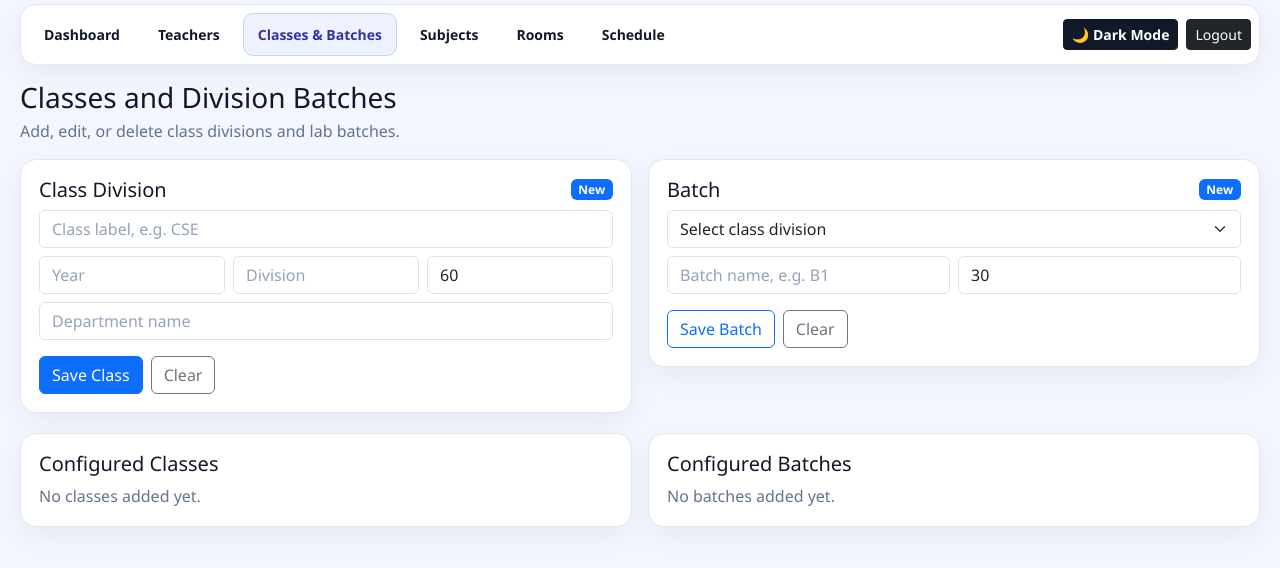
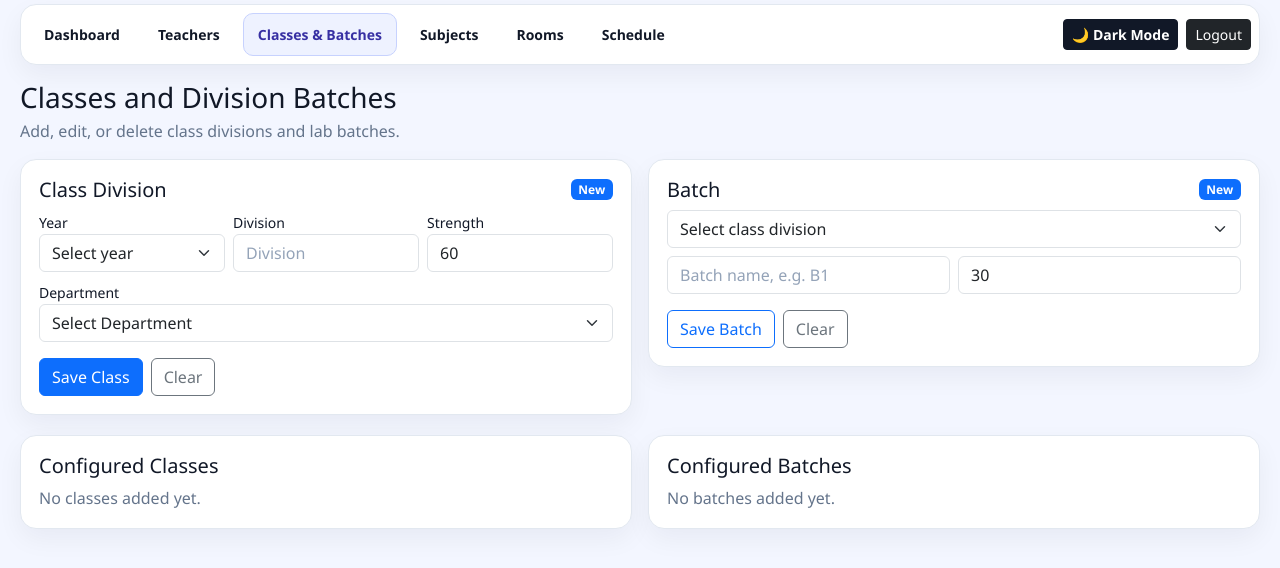
Before and after one commit to Devendraa500/Ai-Based-Timetable-generator, a Flask app: page /classes in a window 1280 px wide. Shown: the part 134-702 px from the top of the page. Run offline with Flask 3, Linux system fonts and the light colour scheme; the visitor is signed in with stand-in values (Sample User, id 1); data that the repository does not hold is empty.

Commit message:
Task 1,2 and 3 completed(Added dropdowns to department)

```diff
--- a/templates/classes.html
+++ b/templates/classes.html
@@ -11,13 +11,35 @@
                 <span id="classModeBadge" class="badge text-bg-primary">New</span>
             </div>
             <input type="hidden" id="class_edit_id">
-            <input id="name" class="form-control mb-2" placeholder="Class label, e.g. CSE">
             <div class="row g-2 mb-2">
-                <div class="col-md-4"><input id="year" type="number" min="1" max="4" class="form-control" placeholder="Year"></div>
-                <div class="col-md-4"><input id="division" class="form-control" placeholder="Division"></div>
-                <div class="col-md-4"><input id="strength" type="number" min="1" class="form-control" value="60" placeholder="Strength"></div>
+                <div class="col-md-4">
+                    <label for="year" class="form-label small mb-0">Year</label>
+                    <select id="year" class="form-select">
+                        <option value="">Select year</option>
+                        <option value="1">I</option>
+                        <option value="2">II</option>
+                        <option value="3">III</option>
+                        <option value="4">IV</option>
+                    </select>
+                </div>
+                <div class="col-md-4">
+                    <label for="division" class="form-label small mb-0">Division</label>
+                    <input id="division" class="form-control" placeholder="Division">
+                </div>
+                <div class="col-md-4">
+                    <label for="strength" class="form-label small mb-0">Strength</label>
+                    <input id="strength" type="number" min="1" class="form-control" value="60" placeholder="Strength">
+                </div>
             </div>
-            <input id="dept" class="form-control mb-3" placeholder="Department name">
+            <label for="dept" class="form-label small mb-0">Department</label>
+            <select id="dept" class="form-select mb-3">
+                <option value="">Select Department</option>
+                <option value="CS">CS</option>
+                <option value="IT">IT</option>
+                <option value="ECS">ECS</option>
+                <option value="AUTO">AUTO</option>
+                <option value="MECH">MECH</option>
+            </select>
             <div class="d-flex gap-2">
                 <button class="btn btn-primary" onclick="saveClass()">Save Class</button>
                 <button class="btn btn-outline-secondary" onclick="resetClassForm()">Clear</button>
@@ -65,6 +87,9 @@
 let classCache = [];
 let batchCache = [];
 
+const ROMAN = { 1: 'I', 2: 'II', 3: 'III', 4: 'IV' };
+const FIXED_DEPTS = ['', 'CS', 'IT', 'ECS', 'AUTO', 'MECH'];
+
 function showError(err){ alert(err?.message || err || "Request failed."); }
 async function postJSON(url, payload){
     const r = await fetch(url,{method:'POST',headers:{'Content-Type':'application/json'},body: JSON.stringify(payload)});
@@ -80,11 +105,12 @@ function requireValue(id, label){
 }
 function resetClassForm(){
     document.getElementById('class_edit_id').value = '';
-    document.getElementById('name').value = '';
     document.getElementById('year').value = '';
     document.getElementById('division').value = '';
     document.getElementById('strength').value = '60';
-    document.getElementById('dept').value = '';
+    const deptSel = document.getElementById('dept');
+    [...deptSel.options].forEach(o => { if (!FIXED_DEPTS.includes(o.value)) o.remove(); });
+    deptSel.value = '';
     document.getElementById('classModeBadge').textContent = 'New';
     document.getElementById('classModeBadge').className = 'badge text-bg-primary';
 }
@@ -99,12 +125,13 @@ function resetBatchForm(){
 async function saveClass(){
     try {
         const payload = {
-            name: requireValue('name','Class label'),
             year: parseInt(requireValue('year','Year')),
             division: requireValue('division','Division'),
             strength: parseInt(requireValue('strength','Division strength')),
             department: requireValue('dept','Department')
         };
+        // Derive a name from dept for compatibility with backend
+        payload.name = payload.department;
         const editId = document.getElementById('class_edit_id').value;
         await postJSON(editId ? '/update_class' : '/add_class', editId ? {...payload, id: parseInt(editId)} : payload);
         resetClassForm();
@@ -124,14 +151,23 @@ async function saveBatch(){
         loadAll();
     } catch (e) { showError(e); }
 }
+function ensureClassDeptOption(value){
+    if(!value) return;
+    const sel = document.getElementById('dept');
+    if([...sel.options].some(o => o.value === value)) return;
+    const opt = document.createElement('option');
+    opt.value = value;
+    opt.textContent = value;
+    sel.appendChild(opt);
+}
 function startEditClass(id){
     const c = classCache.find(x => x.id === id);
     if(!c) return;
     document.getElementById('class_edit_id').value = c.id;
-    document.getElementById('name').value = c.name;
-    document.getElementById('year').value = c.year;
+    document.getElementById('year').value = String(c.year);
     document.getElementById('division').value = c.division;
     document.getElementById('strength').value = c.strength;
+    ensureClassDeptOption(c.department);
     document.getElementById('dept').value = c.department;
     document.getElementById('classModeBadge').textContent = 'Editing';
     document.getElementById('classModeBadge').className = 'badge text-bg-warning';
@@ -179,7 +215,7 @@ function loadClasses(){
                     <div>
                         <div class="fw-semibold">${c.display_name}</div>
                         <div class="small text-secondary">${c.department}</div>
-                        <div class="small">Strength: ${c.strength}</div>
+                        <div class="small">Year: ${ROMAN[c.year] || c.year} &nbsp;|&nbsp; Strength: ${c.strength}</div>
                     </div>
                     <div class="d-flex gap-2">
                         <button class="btn btn-sm btn-outline-primary" onclick="startEditClass(${c.id})">Edit</button>
@@ -197,7 +233,7 @@ function loadBatches(){
             <div class="border rounded-3 p-3 mb-2">
                 <div class="d-flex justify-content-between align-items-start gap-2">
                     <div>
-                        <div class="fw-semibold">Y${b.year} ${b.division || b.class_name} - ${b.batch_name}</div>
+                        <div class="fw-semibold">Y${ROMAN[b.year] || b.year} ${b.division || b.class_name} - ${b.batch_name}</div>
                         <div class="small">Size: ${b.size}</div>
                     </div>
                     <div class="d-flex gap-2">
```
Also changed, not shown: templates/faculty.html (+45 -9 lines).
